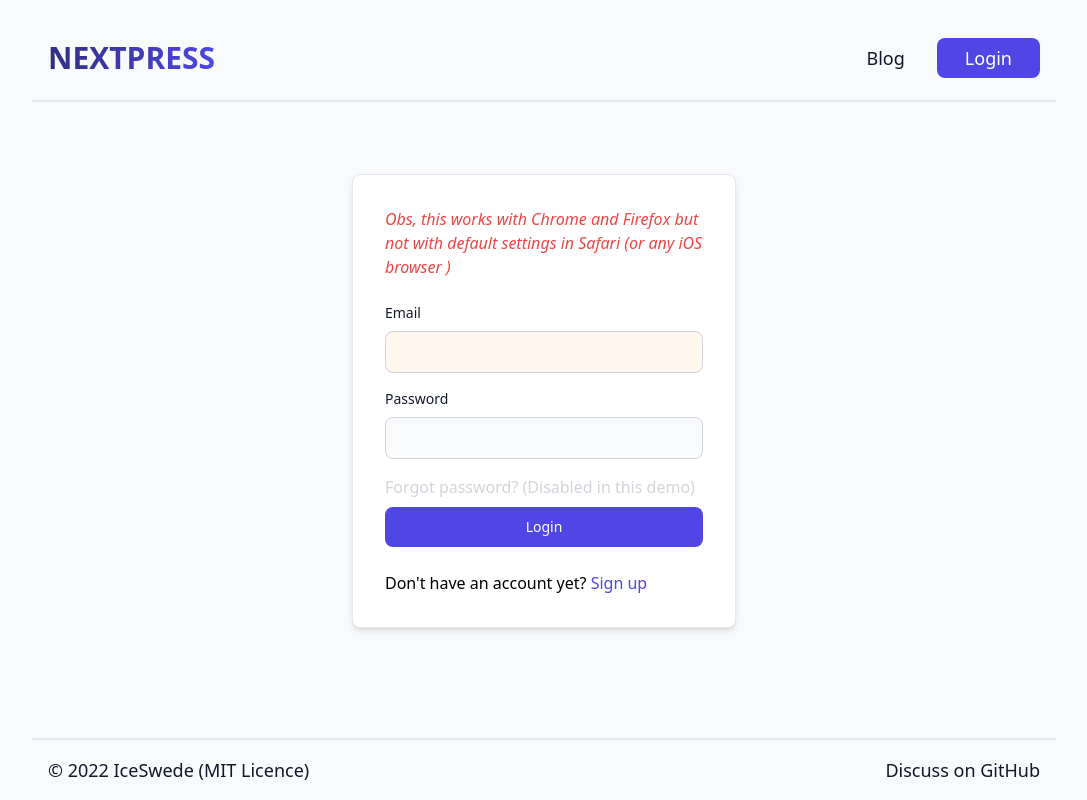
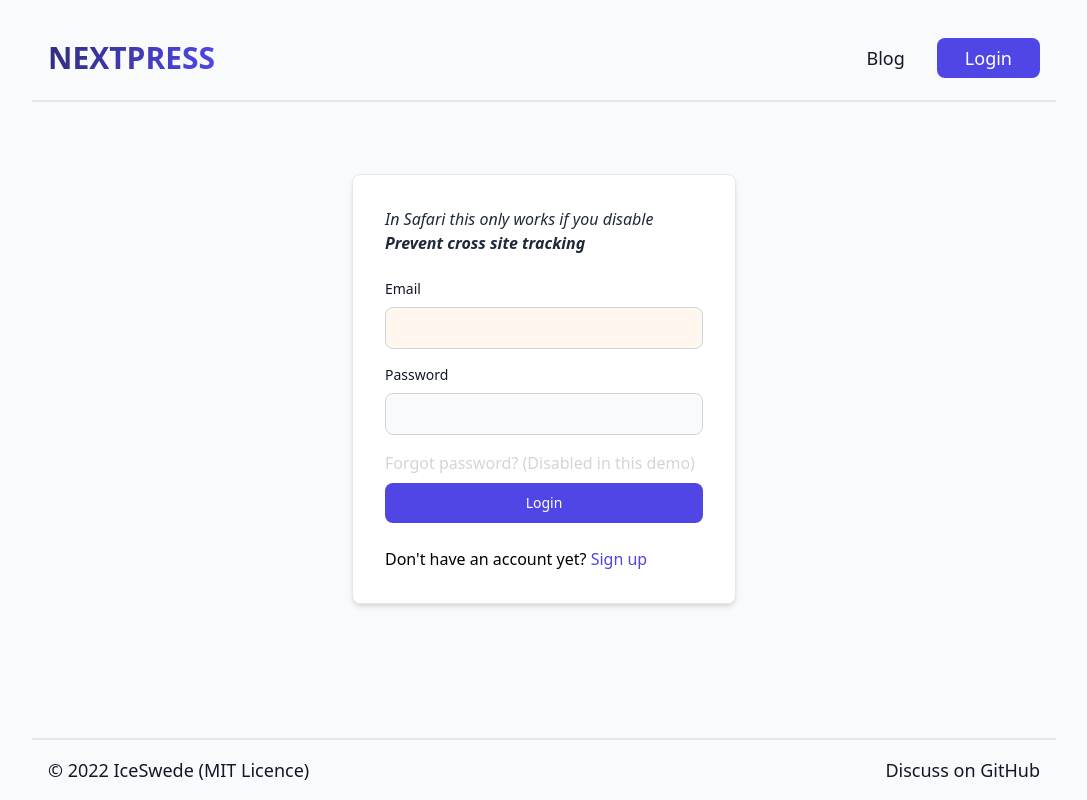
Before and after one commit to IceSwede/nextpress-acm-crud-example, a Next.js app: page /users/log-in in a window 1280 px wide. Shown: the whole page, without its empty margins (96-1183 px from the left). Built offline with nearby package versions, Linux system fonts and the light colour scheme; no server answers.

Commit message:
Login form updated

```diff
--- a/components/users/LogInForm.tsx
+++ b/components/users/LogInForm.tsx
@@ -44,9 +44,9 @@ export default function LogInForm() {
     <div className='flex flex-col justify-start items-center mt-12'>
       <div className='bg-white shadow-md border border-gray-200 rounded-lg w-96 p-4 sm:p-6 lg:p-8 my-6'>
         <form className='space-y-6' method='post' onSubmit={handleSubmit}>
-          <p className='italic text-red-500'>
-            Obs, this works with Chrome and Firefox but not with default
-            settings in Safari (or any iOS browser )
+          <p className='italic text-gray-800'>
+            In Safari this only works if you disable{' '}
+            <span className='font-bold'>Prevent cross site tracking</span>
           </p>
           <fieldset disabled={loading} aria-busy={loading}>
             <label
```
